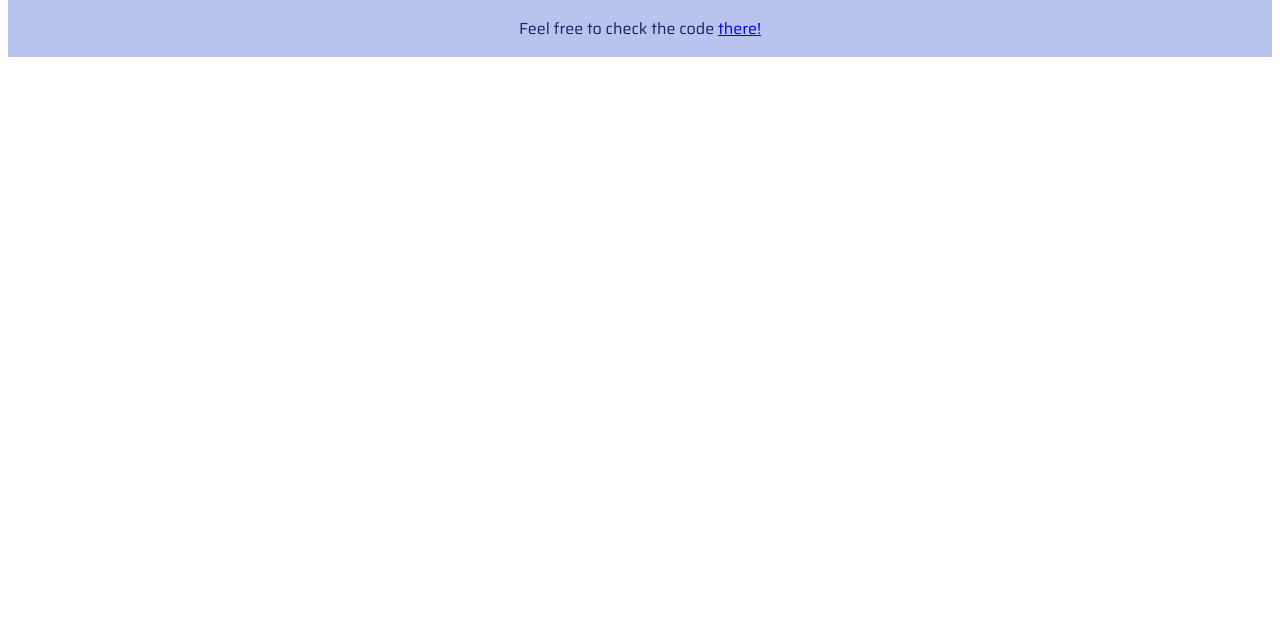
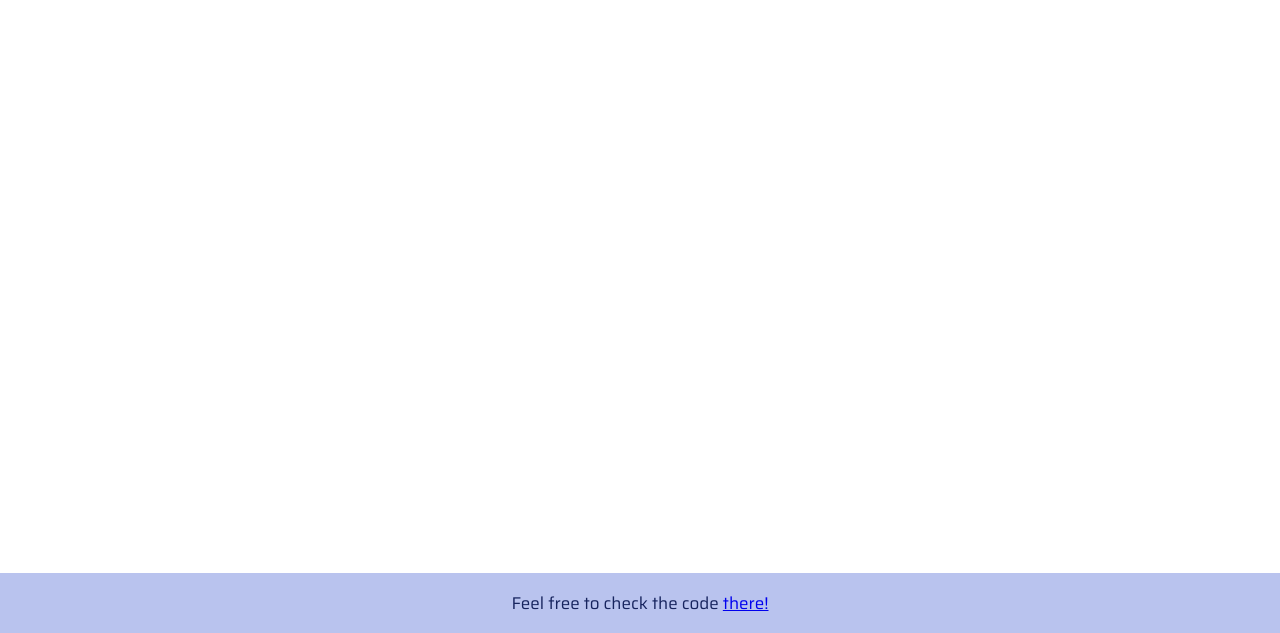
Before and after one commit to pasiastazebra/exchangerate, a plain HTML site: page index.html in a window 1280 px wide. Shown: the part 167-800 px from the top of the page. Drawn offline with Linux system fonts and the light colour scheme.

Commit message:
footer styling done

```diff
--- a/index.html
+++ b/index.html
@@ -41,7 +41,7 @@
     </div>
 
     <footer class="footer font">
-        <p class="footer-text">Feel free to check the code <a href="https://github.com/pasiastazebra/exchangerate">there!</a></p>
+        <p class="footer-text">Feel free to check the code <a class="footer-text-link" href="https://github.com/pasiastazebra/exchangerate">there!</a></p>
     </footer>
     <script src="/src/scripts/main.js" />
 </body>
--- a/src/styles/styles.css
+++ b/src/styles/styles.css
@@ -40,4 +40,24 @@
 
     display: flex;
     justify-content: center;
+
+    position: absolute;
+
+    bottom: 0px;
+    left: 0px;
+
+    width: 100%;
+    height: 60px;
 }
+
+.footer-text {
+    font-size: 17px;
+}
+
+.footer-text-link {
+    transition: 0.3s;
+}
+
+.footer-text-link:hover {
+    font-size: 20px;
+}
```
